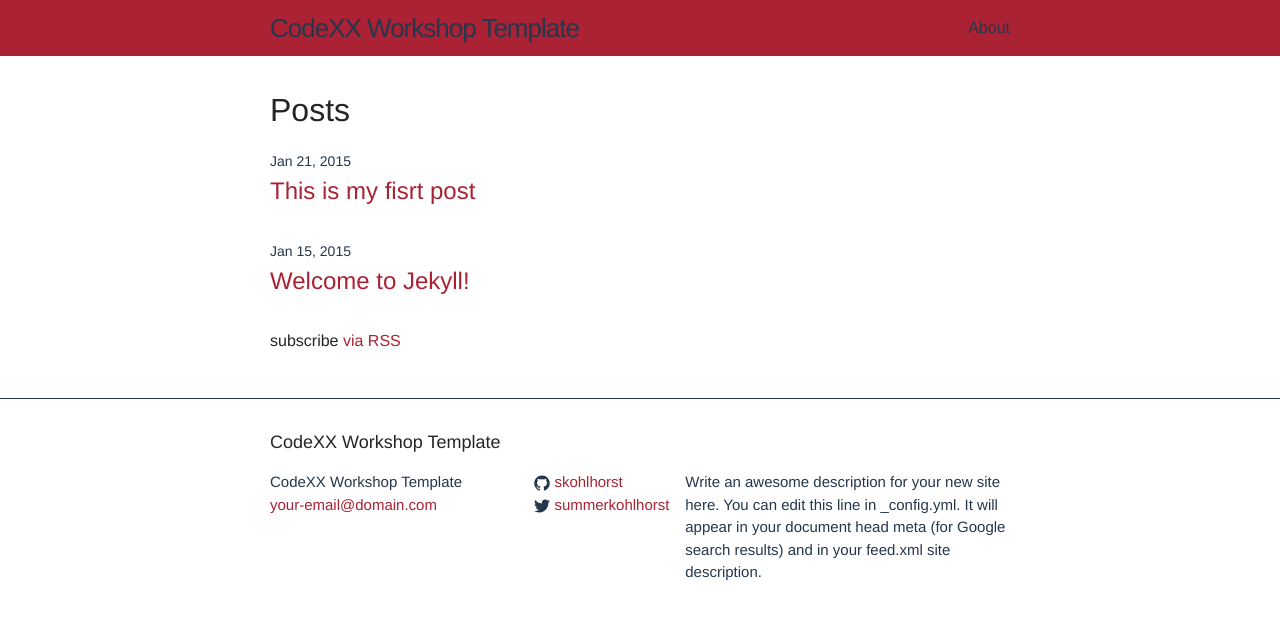
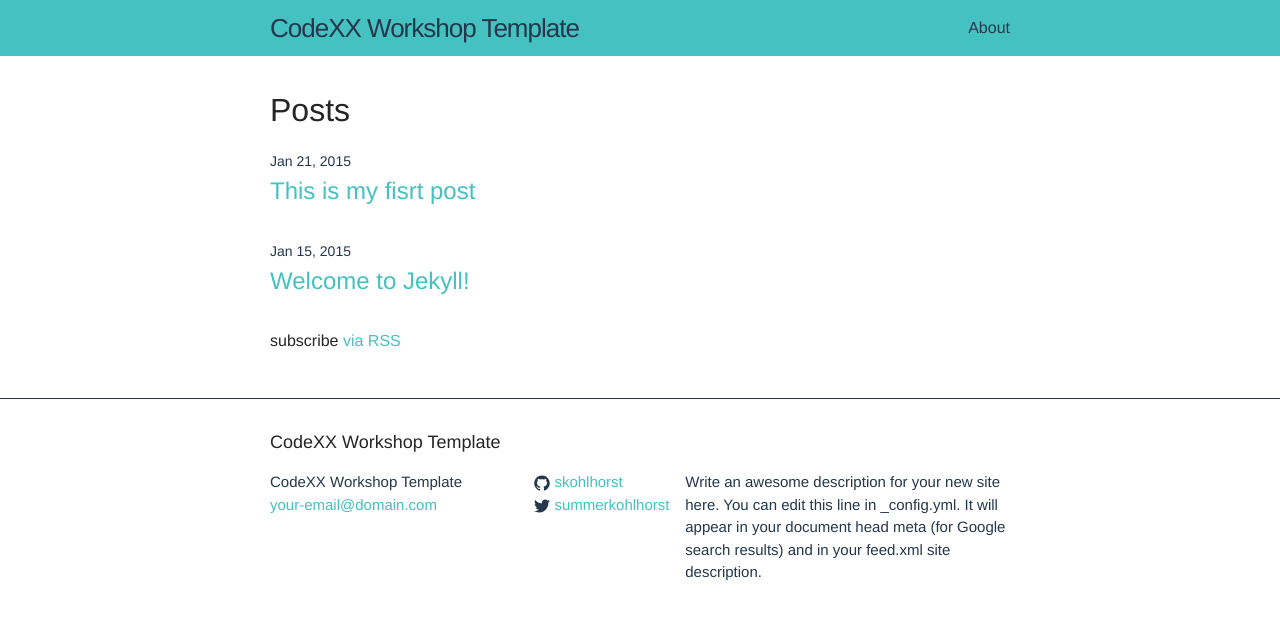
Before and after one commit to skohlhorst/CodeXX-Jekyll, a Jekyll site: the page built from index.html, in a window 1280 px wide. Shown: the top 620 px of the page. Built offline with Jekyll 4.4.1, drawn with Linux system fonts in a browser that asks for light colours.

Commit message:
Update main.scss

```diff
--- a/css/main.scss
+++ b/css/main.scss
@@ -14,7 +14,7 @@ $small-font-size:     $base-font-size * 0.875;
 $base-line-height:    1.5;
 
 // Base Colors
-$brand-color:         #AA2233;
+$brand-color:         #45c1c2;
 $accent-color:        #25374c;
 $text-color:          #252525;
 $background-color:    #fff;
```
